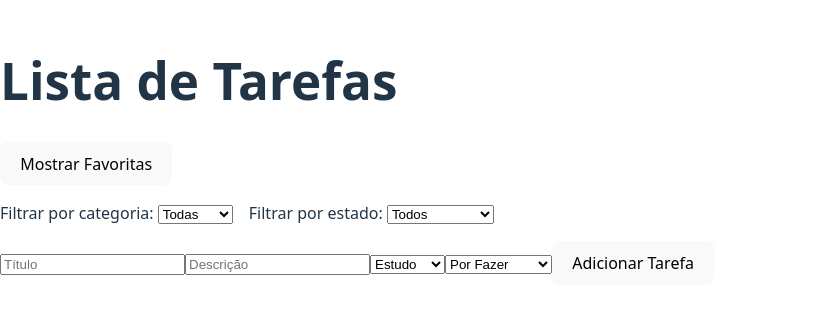
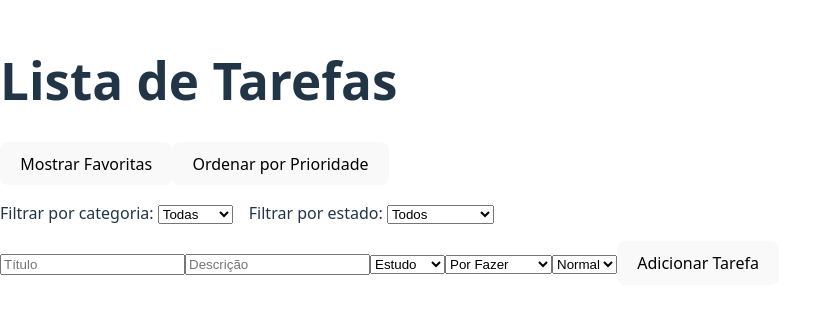
Before and after one commit to joaoGIT1-pixell/tarefa-react, a React (Vite) app: page / in a window 1280 px wide. Shown: the part 249-562 px from the top of the page, without its empty margins (0-821 px from the left). Built offline with nearby package versions, Linux system fonts and the light colour scheme.

Commit message:
Ordenação por prioridade adicionada ao formulário e lista

```diff
--- a/src/App.jsx
+++ b/src/App.jsx
@@ -7,6 +7,7 @@ function App() {
   const [mostrarFavoritas, setMostrarFavoritas] = useState(false);
   const [filtroCategoria, setFiltroCategoria] = useState("Todas");
   const [filtroEstado, setFiltroEstado] = useState("Todos");
+  const [ordenarPorPrioridade, setOrdenarPorPrioridade] = useState(false);
 
   function adicionarTarefa(tarefa) {
     setTarefas([...tarefas, tarefa]);
@@ -31,13 +32,20 @@ function App() {
     setTarefas(tarefasAtualizadas);
   }
 
-
-  const tarefasFiltradas = tarefas.filter((t) => {
+  let tarefasFiltradas = tarefas.filter((t) => {
     const passaFavorita = mostrarFavoritas ? t.favorita : true;
     const passaCategoria = filtroCategoria === "Todas" || t.categoria === filtroCategoria;
     const passaEstado = filtroEstado === "Todos" || t.estado === filtroEstado;
     return passaFavorita && passaCategoria && passaEstado;
   });
+
+
+  if (ordenarPorPrioridade) {
+    const peso = { Alta: 3, Normal: 2, Baixa: 1 };
+    tarefasFiltradas = [...tarefasFiltradas].sort(
+      (a, b) => peso[b.prioridade] - peso[a.prioridade]
+    );
+  }
 
   return (
     <div>
@@ -45,6 +53,10 @@ function App() {
 
       <button onClick={() => setMostrarFavoritas(!mostrarFavoritas)}>
         {mostrarFavoritas ? "Mostrar Todas" : "Mostrar Favoritas"}
+      </button>
+
+      <button onClick={() => setOrdenarPorPrioridade(!ordenarPorPrioridade)}>
+        {ordenarPorPrioridade ? "Cancelar Ordenação" : "Ordenar por Prioridade"}
       </button>
 
       <div style={{ margin: '1rem 0' }}>
--- a/src/components/AddTaskForm.jsx
+++ b/src/components/AddTaskForm.jsx
@@ -5,6 +5,7 @@ function AddTaskForm({ onAdd }) {
   const [descricao, setDescricao] = useState("");
   const [categoria, setCategoria] = useState("Estudo");
   const [estado, setEstado] = useState("Por Fazer");
+  const [prioridade, setPrioridade] = useState("Normal");
 
   function handleSubmit(e) {
     e.preventDefault();
@@ -14,7 +15,7 @@ function AddTaskForm({ onAdd }) {
       titulo,
       descricao,
       categoria,
-      prioridade: "Normal",
+      prioridade,
       estado,
       favorita: false
     };
@@ -26,6 +27,7 @@ function AddTaskForm({ onAdd }) {
     setDescricao("");
     setCategoria("Estudo");
     setEstado("Por Fazer");
+    setPrioridade("Normal");
   }
 
   return (
@@ -44,6 +46,7 @@ function AddTaskForm({ onAdd }) {
         onChange={(e) => setDescricao(e.target.value)}
         required
       />
+
       <select
         value={categoria}
         onChange={(e) => setCategoria(e.target.value)}
@@ -62,6 +65,15 @@ function AddTaskForm({ onAdd }) {
         <option value="Concluído">Concluído</option>
       </select>
 
+      <select
+        value={prioridade}
+        onChange={(e) => setPrioridade(e.target.value)}
+      >
+        <option value="Alta">Alta</option>
+        <option value="Normal">Normal</option>
+        <option value="Baixa">Baixa</option>
+      </select>
+
       <button type="submit">Adicionar Tarefa</button>
     </form>
   );
```
